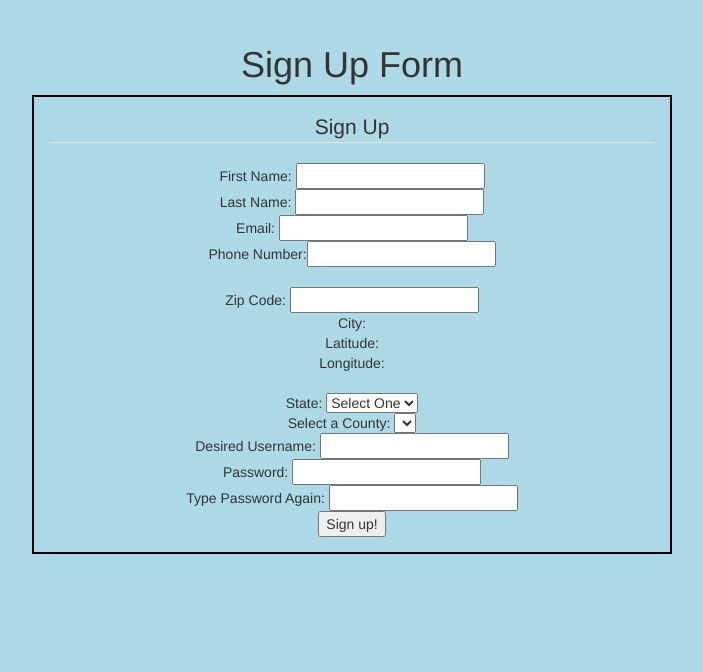
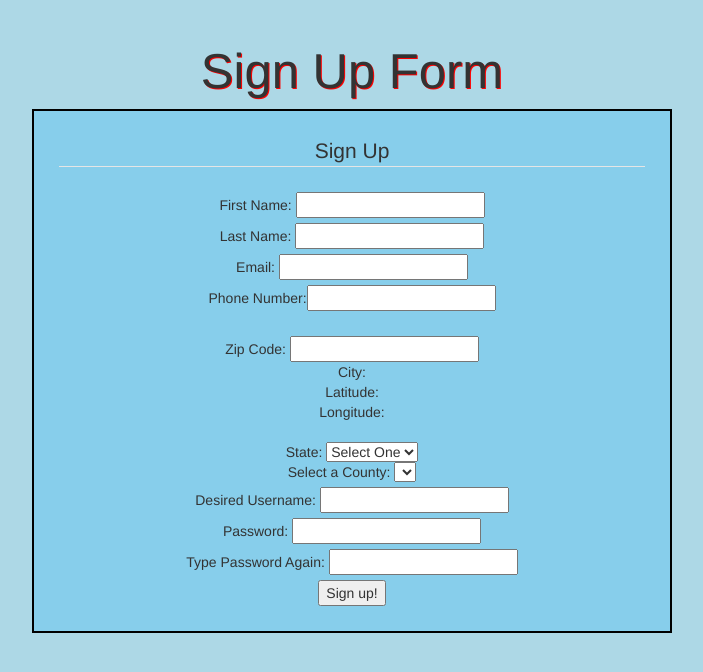
Before and after one commit to MytchellB/cst336, a PHP site: page /labs/lab9/index.html in a window 1280 px wide. Shown: the top 672 px of the page, without its empty margins (288-991 px from the left). Run offline with PHP 8.4, Linux system fonts and the light colour scheme; lists and menus that the app fills with data are empty; some libraries are stand-ins or nearby versions.

Commit message:
lab 9 finished. username and password validation done.

```diff
--- a/labs/lab9/css/styles.css
+++ b/labs/lab9/css/styles.css
@@ -5,7 +5,8 @@
 
 form {
     border: 2.5px solid black;
-    padding: 15px;
+    padding: 25px;
+    background-color: skyblue;
 }
 
 body {
@@ -15,3 +16,12 @@ body {
     text-align: center;
     margin-left: 25%;
 }
+
+input {
+    margin-top: 5px;
+}
+
+h1 {
+    text-shadow: 1px 1px #FF0000;
+    font-size: 3.5em;
+}
--- a/labs/lab9/index.html
+++ b/labs/lab9/index.html
@@ -10,36 +10,36 @@
 
             function validateForm() {
 
+                $("#usernameError").html("");
+                $("#passwordError").html("");
+                $("#passwordMismatch").html("");
+
                 var username = $("#username").val();
                 var password = $("#password").val();
                 var passwordAgain =  $("#passwordAgain").val();
 
                 if (username.length < 5 ) {
-
+                    $("#usernameError").css('color', 'red');
                     $("#usernameError").html("Error: Username must be at least 5 characters long");
-
+                }
+                else {
+                    $("#usernameError").css('color', 'green');
+                    $("#usernameError").html("Username is available");
                 }
                 if (password.length < 3) {
-
                     $("#passwordError").html("Error: Password not long enough, needs to be 3 characters long");
-
                 }
-
                 if(password != passwordAgain){
                     $("#passwordMismatch").html("Error: Passwords must match");
                 }
-
                 return false;
-
             }
-
 
             $("document").ready(function(){
 
                 $("#zip").change(function(){
 
                     $.ajax({
-
                         type: "GET",
                         url: "http://itcdland.csumb.edu/~milara/ajax/cityInfoByZip.php",
                         dataType: "json",
@@ -62,14 +62,11 @@
                         complete: function(data,status) { //optional, used for debugging purposes
                         //alert(status);
                         }
-
                     });//ajax
-
                 }); //zipEvent
 
                 $("#state").change(function(){
                     $.ajax({
-
                         type: "GET",
                         url: "http://itcdland.csumb.edu/~milara/ajax/countyList.php",
                         dataType: "json",
@@ -85,16 +82,11 @@
 
                         },
                         complete: function(data,status) { //optional, used for debugging purposes
-                        //alert(status);
+                            //alert(status);
                         }
-
                     });//ajax
-
                 }); // state event
             });//documentReady
-
-
-
 
         </script>
         <link rel="stylesheet" href="https://maxcdn.bootstrapcdn.com/bootstrap/3.3.7/css/bootstrap.min.css">
```
